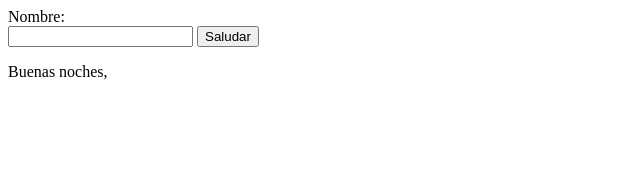
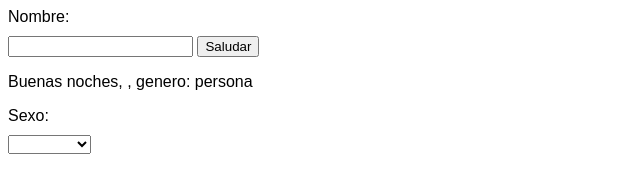
Before and after one commit to Carlitavg/Tarea4_ingS, a website built with Parcel: page index.html in a window 1280 px wide. Both pictures are taken after a click on the input "Saludar". Shown: the whole page, without its empty margins (0-640 px from the left). Built offline with nearby package versions, Linux system fonts and the light colour scheme.

Commit message:
feat: Saludar de por genero

```diff
--- a/index.html
+++ b/index.html
@@ -4,6 +4,15 @@
     <meta charset="UTF-8">
     <meta name="viewport" content="width=device-width, initial-scale=1.0">
     <title>Tarea4</title>
+    <style>
+        body {
+            font-family: Arial, sans-serif;
+        }
+        div, label, select {
+            display: block;
+            margin-bottom: 10px;
+        }
+    </style>
 </head>
 <body>
     <div>Nombre: </div>
@@ -12,6 +21,14 @@
     <input type="submit" value="Saludar" id="Saludar_button" />
     <div id="saludo"></div>
 
+    <label for="genero">Sexo:</label>
+    <select id="genero" name="genero">
+        <option value="Sin respuesta"></option>
+        <option value="Masculino">Masculino</option>
+        <option value="Femenino">Femenino</option>
+
+    </select><br><br>
+
     <script type="module" src="./src/saludador.js"></script>
 </body>
 </html>
--- a/src/saludador.js
+++ b/src/saludador.js
@@ -1,6 +1,8 @@
 const nombre = document.querySelector("#nombre");
 const saludarButton = document.querySelector("#Saludar_button");
 const div = document.querySelector("#saludo");
+const genero = document.querySelector("#genero");
+
 
 saludarButton.addEventListener("click", (event) => {
   event.preventDefault();
@@ -9,6 +11,8 @@ saludarButton.addEventListener("click", (event) => {
   let fechaActual = new Date();
   let horaActual = fechaActual.getHours();
   let saludoHora = "";
+  let saludoGenero = "";
+  const generoSeleccionado = genero.value;
 
   if (horaActual >= 5 && horaActual < 12) {
     saludoHora = "Buenos días";
@@ -18,6 +22,16 @@ saludarButton.addEventListener("click", (event) => {
     saludoHora = "Buenas noches";
   }
 
-  div.innerHTML = "<p>" + "Hola " + nombreSaludo + "</p>";
-  div.innerHTML = "<p>" + saludoHora +", "+ nombreSaludo + "</p>";
+
+  if (generoSeleccionado === "Masculino") {
+    saludoGenero = "hombre";
+  } else if (generoSeleccionado === "Femenino") {
+    saludoGenero = "mujer";
+  } else {
+    saludoGenero = "persona";
+  }
+
+//   div.innerHTML = "<p>" + "Hola " + nombreSaludo + "</p>";
+//   div.innerHTML = "<p>" + saludoHora +", "+ nombreSaludo + "</p>";
+  div.innerHTML = "<p>" + saludoHora +", "+ nombreSaludo + ", genero: "+ saludoGenero + "</p>";
 });
```
